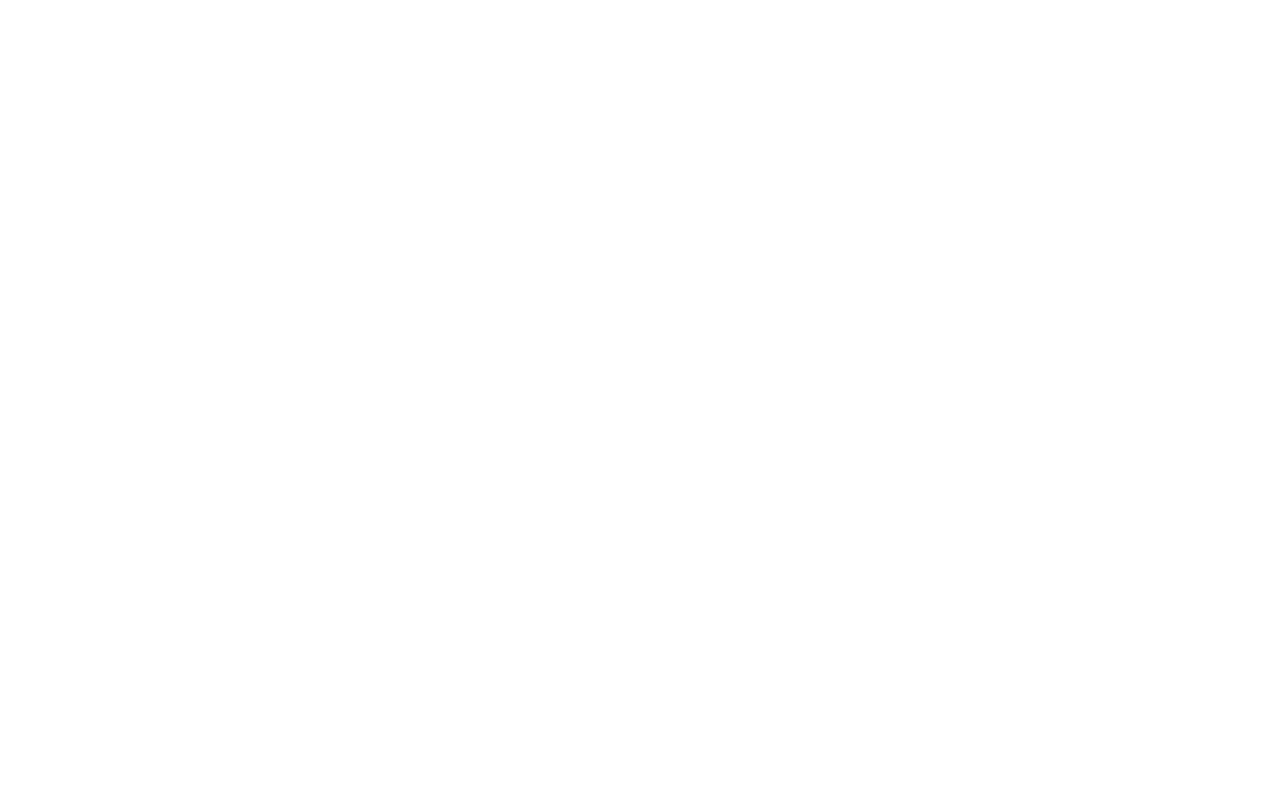
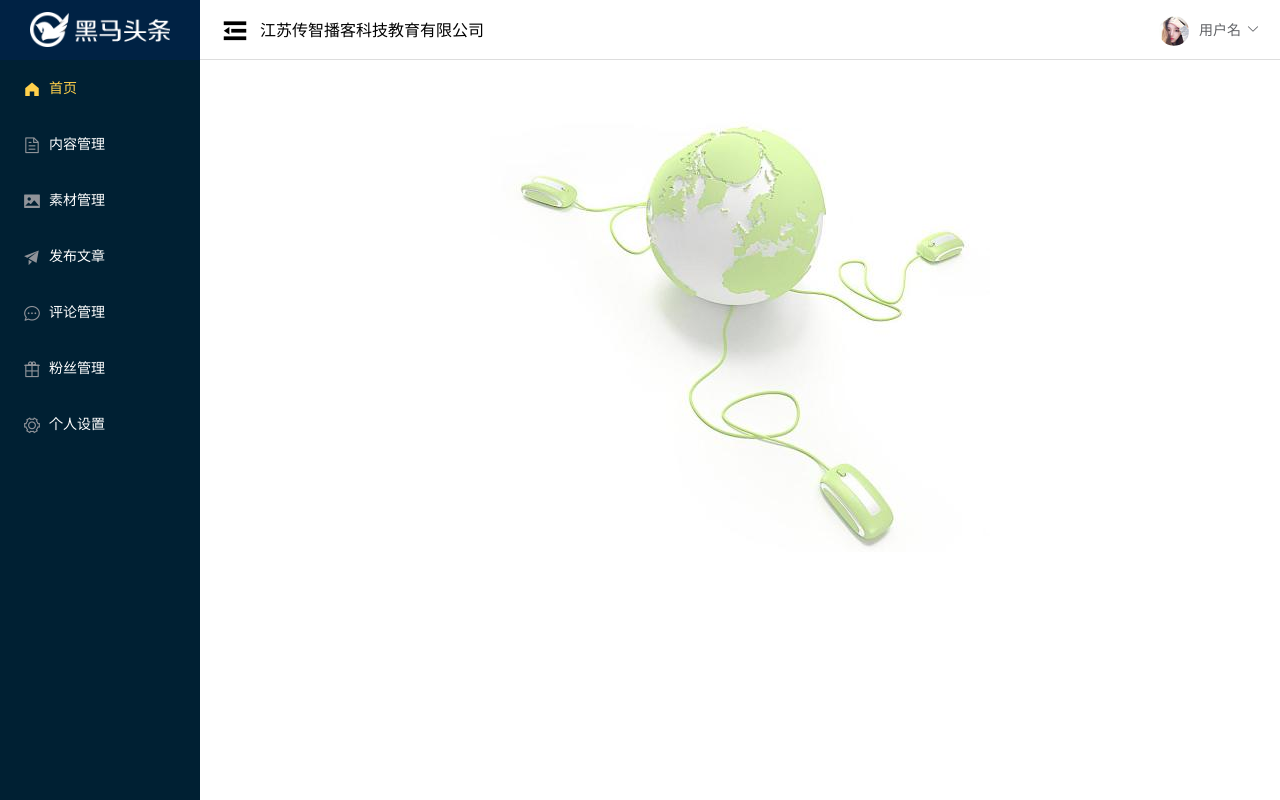
Before and after one commit to Honey-1a/hm-toutiao-pc, a Vue app: page /#/ in a window 1280 px wide. Built offline with nearby package versions, Linux system fonts and the light colour scheme.

Commit message:
首页模块基本布局及导航菜单折叠和路由功能基本完成

```diff
--- /dev/null
+++ b/src/views/404/index.vue
@@ -0,0 +1,14 @@
+<template>
+  <img src="../../assets/404.png" alt class="four" />
+</template>
+
+<script>
+export default {}
+</script>
+
+<style>
+.four {
+  width: 100%;
+  height: 100%;
+}
+</style>
--- /dev/null
+++ b/src/views/home/index.vue
@@ -0,0 +1,132 @@
+<template>
+  <el-container class="home">
+    <el-aside :width="isOpen ? '200px':'64px'">
+      <div class="logo" :class="{smallLogo : !isOpen}"></div>
+      <el-menu
+        default-active="/"
+        background-color="#002033"
+        text-color="#fff"
+        active-text-color="#ffd04b"
+        style="border:none"
+        :collapse="!isOpen"
+        :collapse-transition="false"
+        router
+      >
+        <el-menu-item index="/">
+          <i class="el-icon-s-home"></i>
+          <span slot="title">首页</span>
+        </el-menu-item>
+        <el-menu-item index="/article">
+          <i class="el-icon-document"></i>
+          <span slot="title">内容管理</span>
+        </el-menu-item>
+        <el-menu-item index="/image">
+          <i class="el-icon-picture"></i>
+          <span slot="title">素材管理</span>
+        </el-menu-item>
+        <el-menu-item index="/publish">
+          <i class="el-icon-s-promotion"></i>
+          <span slot="title">发布文章</span>
+        </el-menu-item>
+        <el-menu-item index="/comment">
+          <i class="el-icon-chat-dot-round"></i>
+          <span slot="title">评论管理</span>
+        </el-menu-item>
+        <el-menu-item index="/fans">
+          <i class="el-icon-present"></i>
+          <span slot="title">粉丝管理</span>
+        </el-menu-item>
+        <el-menu-item index="/setting">
+          <i class="el-icon-setting"></i>
+          <span slot="title">个人设置</span>
+        </el-menu-item>
+      </el-menu>
+    </el-aside>
+    <el-container>
+      <el-header>
+        <!-- 图标 -->
+        <span class="el-icon-s-fold icon" @click="toggleMenu"></span>
+        <!-- 文字 -->
+        <span class="text">江苏传智播客科技教育有限公司</span>
+        <!-- 下拉菜单 -->
+        <el-dropdown>
+          <span class="el-dropdown-link">
+            <img src="../../assets/avatar.jpg" alt class="headIcon" />
+            <span class="userName">用户名</span>
+            <i class="el-icon-arrow-down el-icon--right"></i>
+          </span>
+          <el-dropdown-menu slot="dropdown">
+            <el-dropdown-item icon="el-icon-setting">个人设置</el-dropdown-item>
+            <el-dropdown-item icon="el-icon-unlock">退出登录</el-dropdown-item>
+          </el-dropdown-menu>
+        </el-dropdown>
+      </el-header>
+      <el-main>
+        <router-view></router-view>
+      </el-main>
+    </el-container>
+  </el-container>
+</template>
+
+<script>
+export default {
+  data () {
+    return {
+      isOpen: true
+    }
+  },
+  methods: {
+    toggleMenu () {
+      this.isOpen = !this.isOpen
+    }
+  }
+}
+</script>
+
+<style lang="less" scoped>
+.home {
+  width: 100%;
+  height: 100%;
+  position: absolute;
+  top: 0;
+  left: 0;
+  .el-aside {
+    background-color: #002033;
+    .logo {
+      width: 100%;
+      height: 60px;
+      background: #002244 url(../../assets/logo_admin.png) no-repeat center /
+        140px auto;
+    }
+    .smallLogo {
+      background: url(../../assets/logo_admin_01.png) no-repeat center / 36px
+        auto;
+    }
+  }
+  .el-header {
+    border-bottom: 1px solid #ddd;
+    line-height: 60px;
+    .icon {
+      font-size: 30px;
+      vertical-align: middle;
+    }
+    .text {
+      margin-left: 10px;
+      vertical-align: middle;
+    }
+    .el-dropdown {
+      float: right;
+      .headIcon {
+        width: 30px;
+        height: 30px;
+        border-radius: 50%;
+        vertical-align: middle;
+      }
+      .userName {
+        vertical-align: middle;
+        margin-left: 10px;
+      }
+    }
+  }
+}
+</style>
--- a/src/views/login/index.vue
+++ b/src/views/login/index.vue
@@ -1,5 +1,5 @@
 <template>
-  <div class="container">
+  <div id="container">
     <el-card>
       <img src="../../assets/logo_index.png" alt />
       <el-form ref="loginForm" status-icon :model="LoginForm" :rules="LoginRules">
@@ -70,7 +70,7 @@
 </script>
 
 <style lang="less">
-.container {
+#container {
   width: 100%;
   height: 100%;
   //   background: pink;
--- /dev/null
+++ b/src/views/welcome/index.vue
@@ -0,0 +1,14 @@
+<template>
+  <img src="../../assets/welcome.jpg" alt class="ie" />
+</template>
+
+<script>
+export default {}
+</script>
+
+<style>
+.ie {
+  display: block;
+  margin: 0 auto;
+}
+</style>
```
Also changed, not shown: src/router/index.js (+19 -1 lines).
